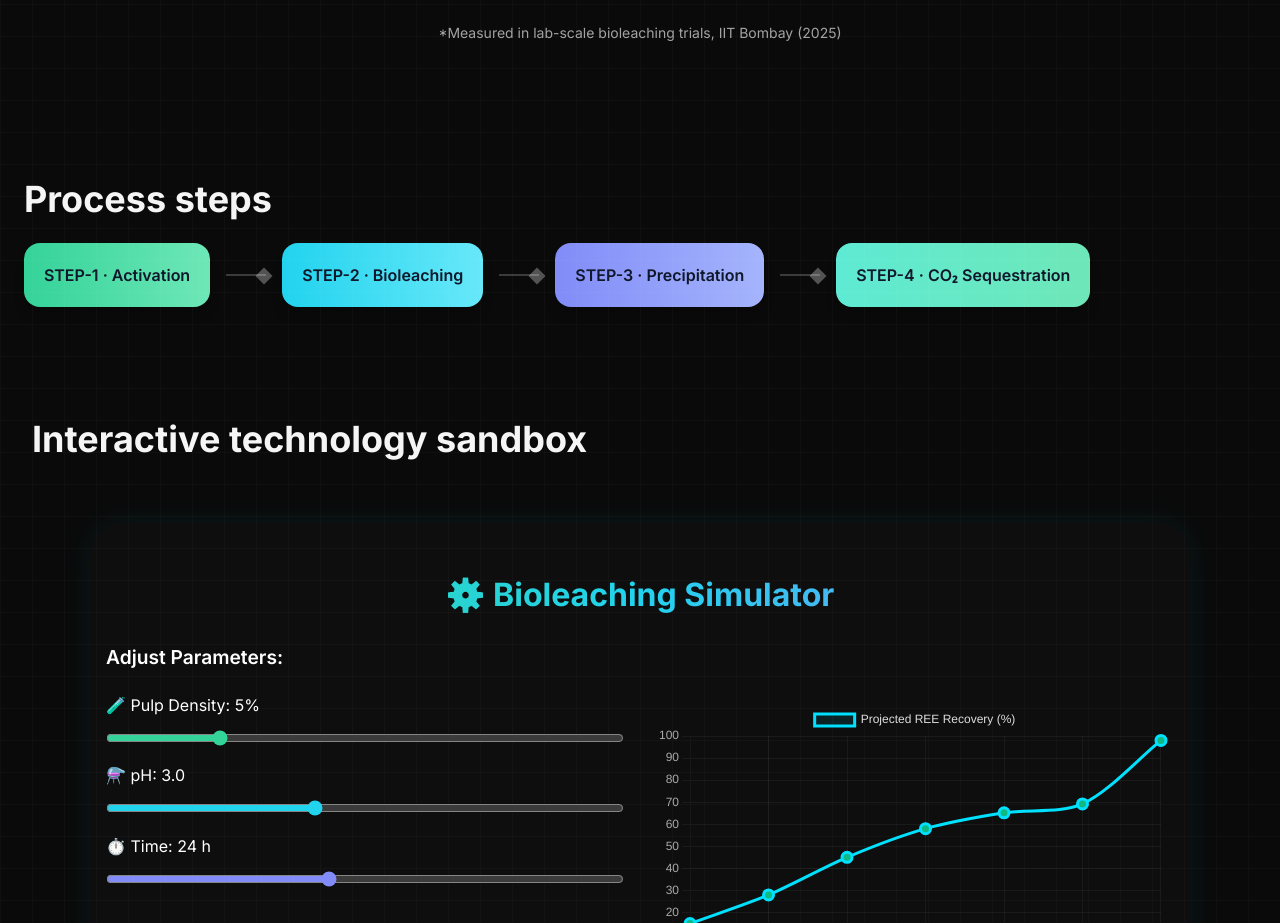
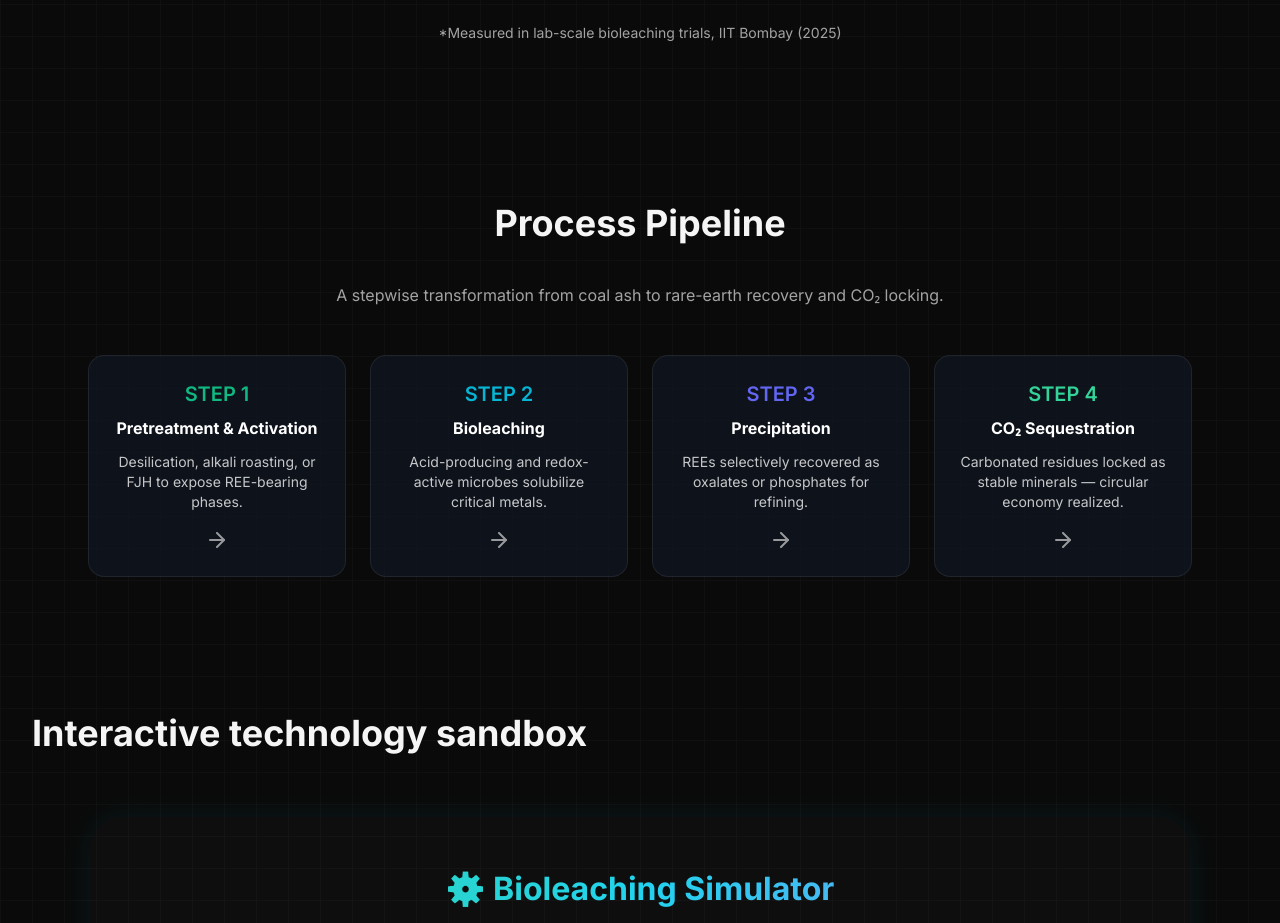
Before and after one commit to anuraggeo/w2wenergene, a React (Vite) app: page / in a window 1280 px wide. Shown: the part 1020-1943 px from the top of the page. Built offline with nearby package versions, Linux system fonts and the light colour scheme.

Commit message:
Commit it

```diff
--- a/package.json
+++ b/package.json
@@ -11,6 +11,7 @@
   },
   "dependencies": {
     "chart.js": "^4.5.1",
+    "lucide-react": "^0.546.0",
     "react": "^19.1.1",
     "react-chartjs-2": "^5.3.0",
     "react-countup": "^6.5.3",
--- a/src/Components/Pipeline.jsx
+++ b/src/Components/Pipeline.jsx
@@ -1,30 +1,51 @@
-// src/Components/Pipeline.jsx
-const nodes = [
-  { id: 1, title: "Activation", href: "/step1", color: "from-emerald-400 to-emerald-300" },
-  { id: 2, title: "Bioleaching", href: "/step2", color: "from-cyan-400 to-cyan-300" },
-  { id: 3, title: "Precipitation", href: "/step3", color: "from-indigo-400 to-indigo-300" },
-  { id: 4, title: "CO₂ Sequestration", href: "/step4", color: "from-teal-300 to-emerald-300" },
-];
+import React from "react";
+import { ArrowRight } from "lucide-react";
 
 export default function Pipeline() {
   return (
-    <section id="steps" className="py-14">
-      <div className="max-w-7xl mx-auto px-6">
-        <h2 className="text-3xl md:text-4xl font-bold mb-6">Process steps</h2>
-        <div className="flex flex-col md:flex-row items-stretch gap-4">
-          {nodes.map((n, i) => (
-            <div key={n.id} className="flex items-center gap-4">
-              <a href={n.href}
-                 className={`rounded-2xl px-5 py-5 bg-gradient-to-r ${n.color} text-slate-900 font-semibold shadow-lg hover:shadow-xl`}>
-                STEP-{n.id} · {n.title}
-              </a>
-              {i < nodes.length - 1 && (
-                <div className="hidden md:block w-10 h-[2px] bg-white/20 relative">
-                  <div className="absolute -right-1 -top-1 rotate-45 w-3 h-3 bg-white/30" />
-                </div>
-              )}
-            </div>
-          ))}
+    <section id="steps" className="py-20 relative z-10">
+      <div className="max-w-6xl mx-auto px-6 text-center">
+        <h2 className="text-4xl font-bold mb-10">Process Pipeline</h2>
+        <p className="text-neutral-400 max-w-2xl mx-auto mb-12">
+          A stepwise transformation from coal ash to rare-earth recovery and CO₂ locking.
+        </p>
+
+
+
+        {/* 🔹 Steps Grid */}
+        <div className="grid grid-cols-1 sm:grid-cols-2 lg:grid-cols-4 gap-6 relative">
+
+          <a href="/step1.html"
+             className="group card rounded-2xl p-6 bg-gradient-to-br from-brand1/10 to-brand2/10 hover:from-brand1/20 hover:to-brand2/20 transition-all duration-300 transform hover:-translate-y-2">
+            <h3 className="text-xl font-semibold mb-2 text-brand1">STEP 1</h3>
+            <p className="font-bold text-white mb-3">Pretreatment & Activation</p>
+            <p className="text-sm opacity-80">Desilication, alkali roasting, or FJH to expose REE-bearing phases.</p>
+            <ArrowRight className="mt-4 mx-auto opacity-60 group-hover:opacity-100 transition" />
+          </a>
+
+          <a href="/step2.html"
+             className="group card rounded-2xl p-6 bg-gradient-to-br from-brand2/10 to-brand3/10 hover:from-brand2/20 hover:to-brand3/20 transition-all duration-300 transform hover:-translate-y-2">
+            <h3 className="text-xl font-semibold mb-2 text-brand2">STEP 2</h3>
+            <p className="font-bold text-white mb-3">Bioleaching</p>
+            <p className="text-sm opacity-80">Acid-producing and redox-active microbes solubilize critical metals.</p>
+            <ArrowRight className="mt-4 mx-auto opacity-60 group-hover:opacity-100 transition" />
+          </a>
+
+          <a href="/step3.html"
+             className="group card rounded-2xl p-6 bg-gradient-to-br from-brand3/10 to-brand1/10 hover:from-brand3/20 hover:to-brand1/20 transition-all duration-300 transform hover:-translate-y-2">
+            <h3 className="text-xl font-semibold mb-2 text-brand3">STEP 3</h3>
+            <p className="font-bold text-white mb-3">Precipitation</p>
+            <p className="text-sm opacity-80">REEs selectively recovered as oxalates or phosphates for refining.</p>
+            <ArrowRight className="mt-4 mx-auto opacity-60 group-hover:opacity-100 transition" />
+          </a>
+
+          <a href="/step4.html"
+             className="group card rounded-2xl p-6 bg-gradient-to-br from-emerald-400/10 to-cyan-400/10 hover:from-emerald-400/20 hover:to-cyan-400/20 transition-all duration-300 transform hover:-translate-y-2">
+            <h3 className="text-xl font-semibold mb-2 text-emerald-400">STEP 4</h3>
+            <p className="font-bold text-white mb-3">CO₂ Sequestration</p>
+            <p className="text-sm opacity-80">Carbonated residues locked as stable minerals — circular economy realized.</p>
+            <ArrowRight className="mt-4 mx-auto opacity-60 group-hover:opacity-100 transition" />
+          </a>
         </div>
       </div>
     </section>
```
Also changed, not shown: 1 other file (tests, documents, lock files or other folders).
